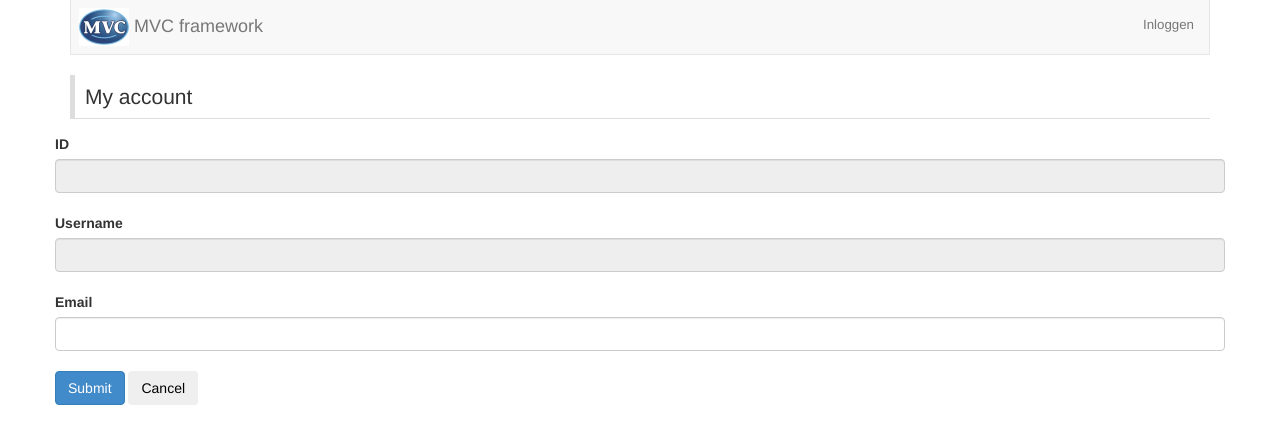
After one commit to mrbellek/mvc, a PHP site: template view/account/index.twig in a window 1280 px wide. The commit adds this page. Shown: the top 426 px of the page. Run offline with PHP 8.4, Linux system fonts and the light colour scheme; the template is opened without the code that fills it, so the values that code supplies are empty; some libraries are stand-ins or nearby versions; some web fonts are replaced.

Commit message:
added account page, link on homepage

```diff
--- /dev/null
+++ b/view/account/index.twig
@@ -0,0 +1,38 @@
+{% extends "_layout.twig" %}
+
+{% block main_content %}
+
+<div class="row">
+    <div class="col-md-12">
+        <h1>My account</h1>
+    </div>
+    <form method="post">
+        <div class="mb-3">
+            <label for="id" class="form-label">ID</label>
+            <input type="text" class="form-control" id="id" value="{{ user.id}}" disabled>
+        </div>
+        <br/>
+        <div class="mb-3">
+            <label for="username" class="form-label">Username</label>
+            <input type="text" class="form-control" id="username" value="{{ user.username }}" disabled>
+        </div>
+        <br/>
+        <div class="mb-3">
+            <label for="email" class="form-label">Email</label>
+            <input type="text" class="form-control" id="email" name="email" value="{{ user.email }}">
+        </div>
+        {% if session.user.is_admin %}
+            <br/>
+            <div class="mb-3">
+                <input type="checkbox" class="form-check-input" id="is_admin" name="is_admin" value="{{ user.is_admin }}">
+                <label class="form-check-label" for="is_admin">This user is an administrator</label>
+            </div>
+        {% endif %}
+        <br/>
+        <button type="submit" class="btn btn-primary">Submit</button>
+        <button type="button" class="btn btn-secondary" onclick="location.href='/account';">Cancel</button>
+    </form>
+    <br/>
+</div>
+
+{% endblock main_content %}
--- a/view/home/index.twig
+++ b/view/home/index.twig
@@ -11,7 +11,7 @@
     <div class="row">
         <div class="col-md-12">
 			<p>{{ text }}</p>
-            <p>You can do anything, like <a href="/blog">manage your blog posts</a>.</p>
+            <p>You can do anything, like <a href="/blog">manage your blog posts</a>, or <a href="/account">view your account details</a>.</p>
 		</div>
 	</div>
 </div>
```
Also changed, not shown: src/Controller/Account.php (added, +42 -0 lines), src/Model/Account.php (added, +25 -0 lines).
